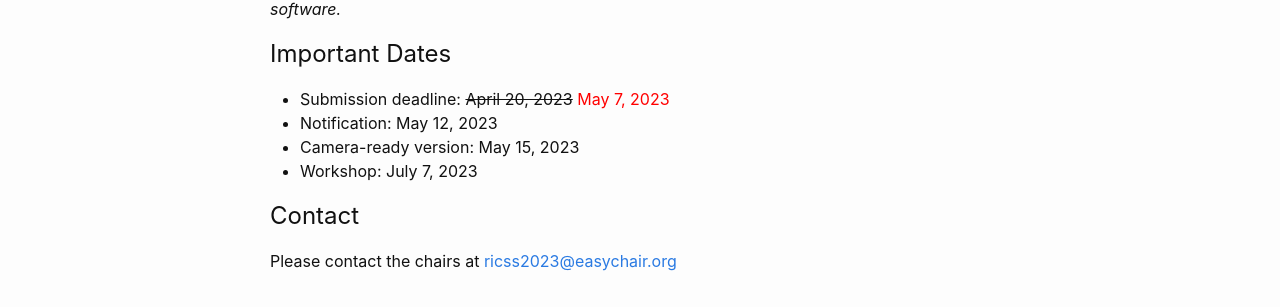
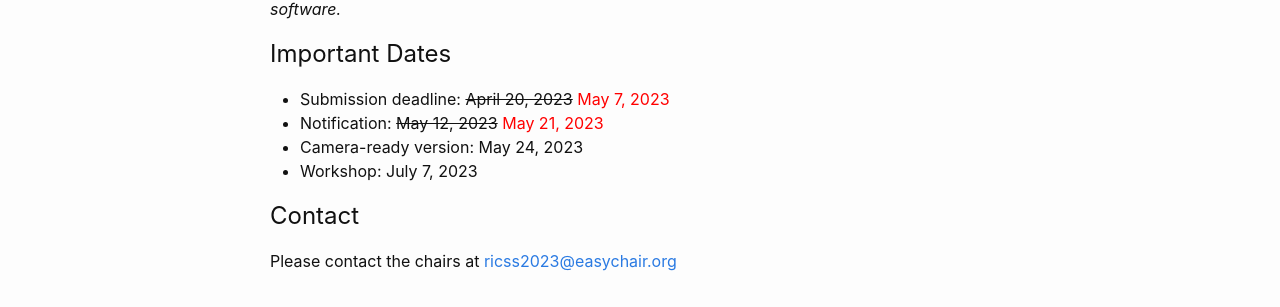
Before and after one commit to ricssworkshop/ricssworkshop.github.io, a Jekyll site: the page built from docs/index.md, in a window 1280 px wide. Shown: the part 488-795 px from the top of the page. Built offline with Jekyll 4.4.1, drawn with Linux system fonts in a browser that asks for light colours; our own code applies the rules of GitHub Pages for plain Markdown files.

Commit message:
change notification date

```diff
--- a/docs/index.md
+++ b/docs/index.md
@@ -17,8 +17,8 @@
 ## Important Dates
 
 - Submission deadline: ~~April 20, 2023~~ <span style="color:red">May 7, 2023</span>
-- Notification: May 12, 2023
-- Camera-ready version: May 15, 2023
+- Notification: ~~May 12, 2023~~ <span style="color:red">May 21, 2023</span>
+- Camera-ready version: May 24, 2023
 - Workshop: July 7, 2023
 
 ## Contact
```
Also changed, not shown: 2 other files.
